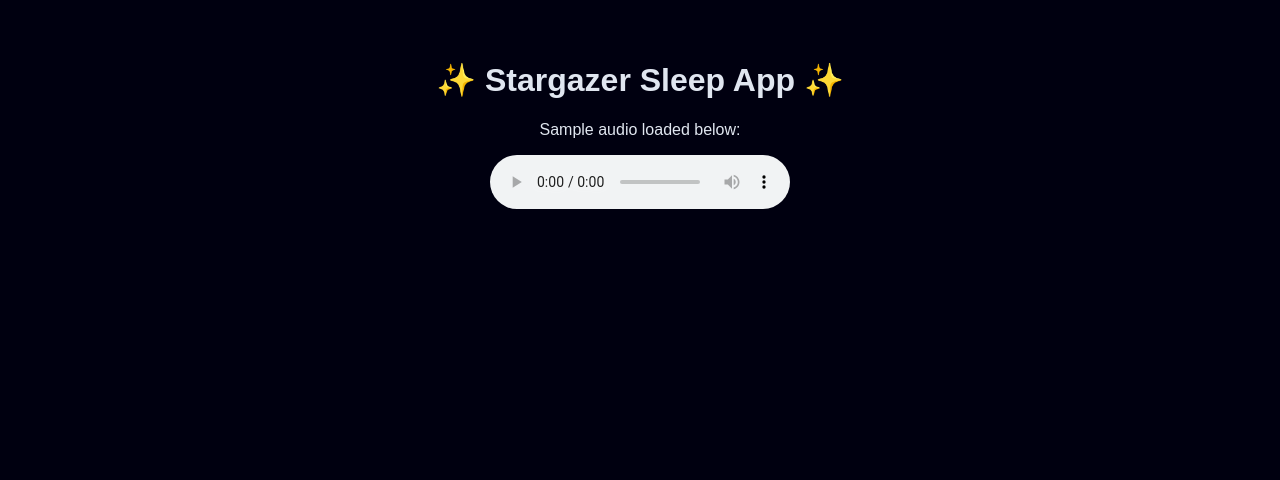
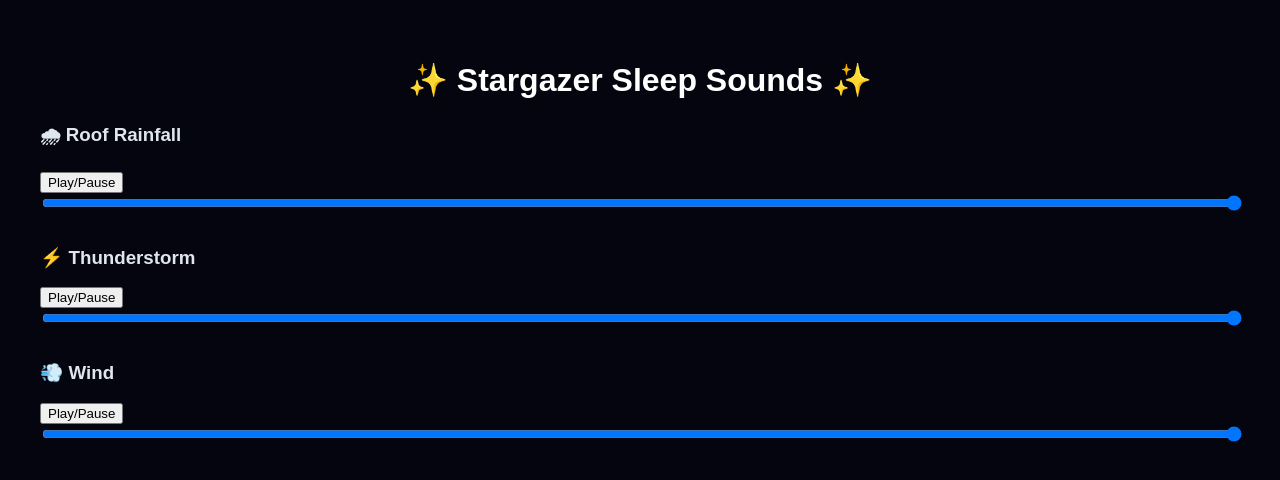
Before and after one commit to ShrugZilla/stargazersleepsounds, a plain HTML site: page index.html in a window 1280 px wide. Drawn offline with Linux system fonts and the light colour scheme.

Commit message:
Add files via upload

```diff
--- a/index.html
+++ b/index.html
@@ -4,19 +4,72 @@
 <head>
   <meta charset="UTF-8" />
   <meta name="viewport" content="width=device-width, initial-scale=1.0" />
-  <base href="/stargazersleepsounds/">
-  <title>Stargazer Sleep App</title>
+  <title>Stargazer Sleep Sounds</title>
   <link rel="manifest" href="manifest.json" />
-  <link rel="stylesheet" href="style.css" />
-  <link rel="icon" href="icon-192.png" type="image/png">
+  <link rel="icon" href="icons/icon-192.png" />
+  <meta name="theme-color" content="#050510" />
+  <script>
+    if ('serviceWorker' in navigator) {
+      navigator.serviceWorker.register('./service-worker.js');
+    }
+  </script>
+  <style>
+    body {
+      background: #050510;
+      color: #e0e6f0;
+      font-family: sans-serif;
+      padding: 2rem;
+    }
+    .sound { margin-bottom: 2rem; }
+    h1 { text-align: center; color: white; }
+    audio { width: 100%; }
+    input[type="range"] { width: 100%; }
+  </style>
 </head>
 <body>
-  <h1>✨ Stargazer Sleep App ✨</h1>
-  <p>Sample audio loaded below:</p>
-  <audio controls>
-    <source src="sample.mp3" type="audio/mp3" />
-    Your browser does not support the audio element.
-  </audio>
-  <script src="app.js"></script>
+  <h1>✨ Stargazer Sleep Sounds ✨</h1>
+  <div class="sound">
+    <h3>🌧 Roof Rainfall</h3>
+    <audio id="rain" loop>
+      <source src="assets/roof-rain.mp3" type="audio/mp3">
+    </audio>
+    <button onclick="toggle('rain')">Play/Pause</button>
+    <input type="range" min="0" max="1" step="0.01" value="1" onchange="setVolume('rain', this.value)" />
+  </div>
+  <div class="sound">
+    <h3>⚡ Thunderstorm</h3>
+    <audio id="thunder">
+      <source src="assets/thunder.mp3" type="audio/mp3">
+    </audio>
+    <button onclick="toggleThunder()">Play/Pause</button>
+    <input type="range" min="0" max="1" step="0.01" value="1" onchange="setVolume('thunder', this.value)" />
+  </div>
+  <div class="sound">
+    <h3>💨 Wind</h3>
+    <audio id="wind" loop>
+      <source src="assets/wind.mp3" type="audio/mp3">
+    </audio>
+    <button onclick="toggle('wind')">Play/Pause</button>
+    <input type="range" min="0" max="1" step="0.01" value="1" onchange="setVolume('wind', this.value)" />
+  </div>
+  <script>
+    function toggle(id) {
+      const a = document.getElementById(id);
+      a.paused ? a.play() : a.pause();
+    }
+    function setVolume(id, v) {
+      document.getElementById(id).volume = v;
+    }
+    function toggleThunder() {
+      const a = document.getElementById("thunder");
+      if (a.paused) {
+        a.play();
+        a.onended = () => setTimeout(() => a.play(), 45000);
+      } else {
+        a.pause();
+        a.onended = null;
+      }
+    }
+  </script>
 </body>
 </html>
```
Also changed, not shown: service-worker.js (+13 -15 lines), icons/icon-192.png (added), icons/icon-512.png (added), manifest.json, 3 other files.
